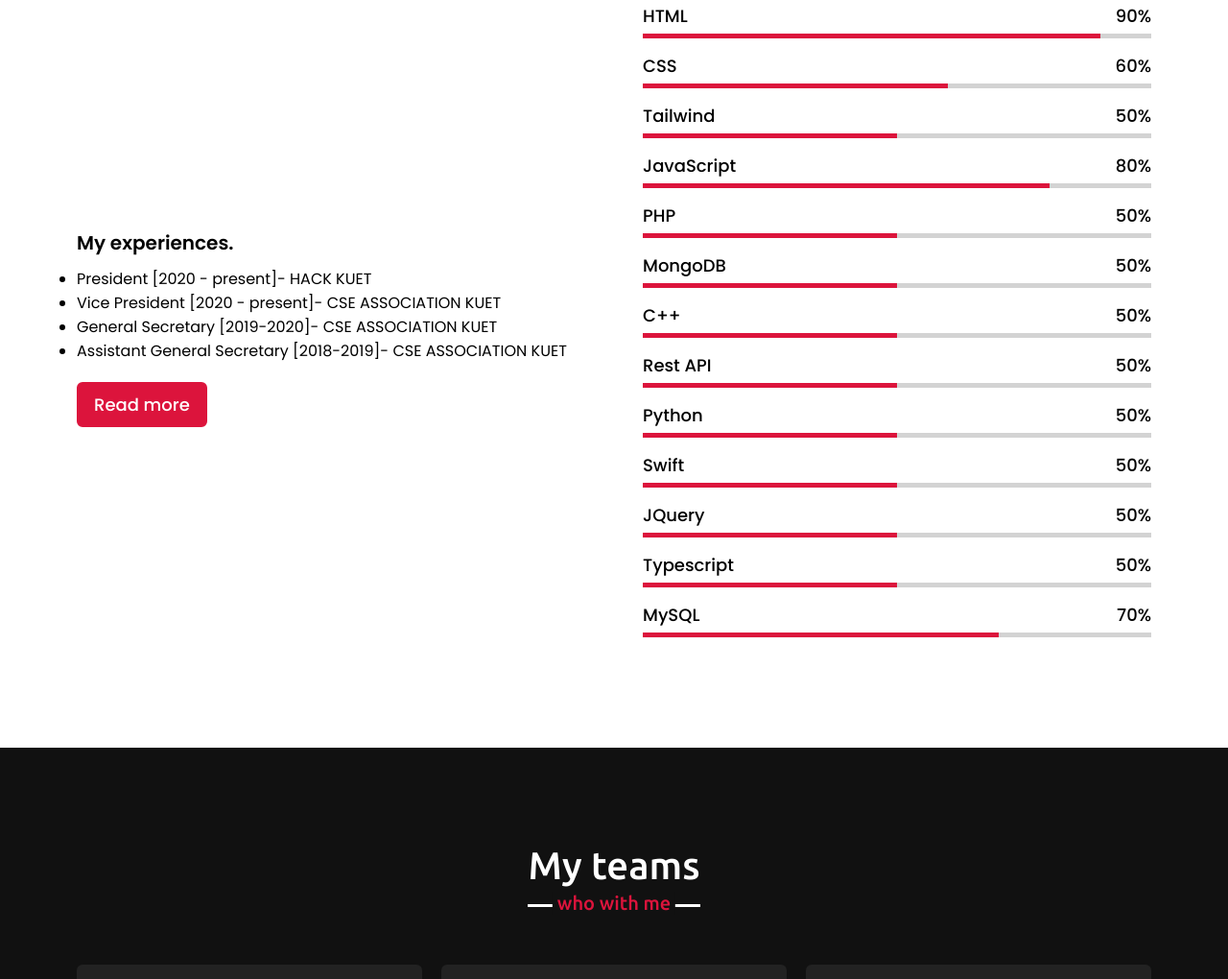
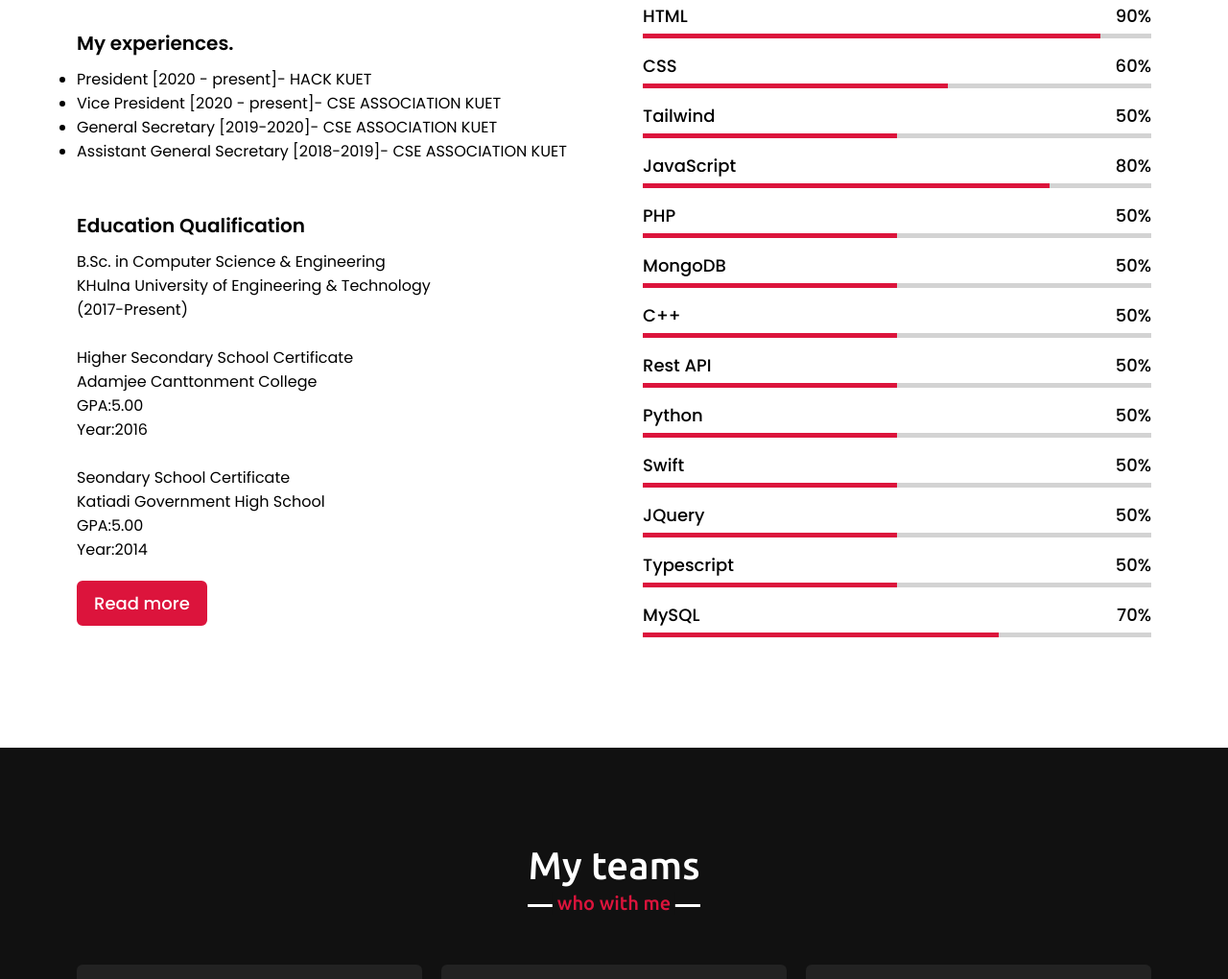
Before and after one commit to yousuf-alam/yousuf-alam.github.io, a plain HTML site: page index.html in a window 1280 px wide. Shown: the part 2388-3408 px from the top of the page at 96% size. Drawn offline with nearby package versions, Linux system fonts and the light colour scheme.

Commit message:
edeucation added

```diff
--- a/index.html
+++ b/index.html
@@ -108,6 +108,26 @@
                         <li>Vice President [2020 - present]- CSE ASSOCIATION KUET</li>
                         <li>General Secretary [2019-2020]- CSE ASSOCIATION KUET</li>
                         <li>Assistant General Secretary [2018-2019]- CSE ASSOCIATION KUET</li>
+                    </ul> <br> <br>
+                    <div class="text">Education Qualification</div>
+                    <ul class="edu">
+                       <li>B.Sc. in Computer Science & Engineering</li>
+                       <li>KHulna University of Engineering & Technology</li>
+
+                       <li>(2017-Present)</li>
+
+                       <br>
+
+                       <li>Higher Secondary School Certificate</li>
+                       <li>Adamjee Canttonment College</li>
+                       <li>GPA:5.00</li>
+                       <li>Year:2016</li>
+                       <br>
+
+                       <li>Seondary School Certificate</li>
+                       <li>Katiadi Government High School</li>
+                       <li>GPA:5.00</li>
+                       <li>Year:2014</li>
                     </ul>
                     <a href="#">Read more</a>
                 </div>
--- a/style.css
+++ b/style.css
@@ -728,3 +728,11 @@ footer span a:hover{
     color: white;
     font-size: 48px;
   }
+  .git{
+
+    font-size: 48px;
+  }
+  .edu{
+
+    list-style-type: none;
+  }
```
